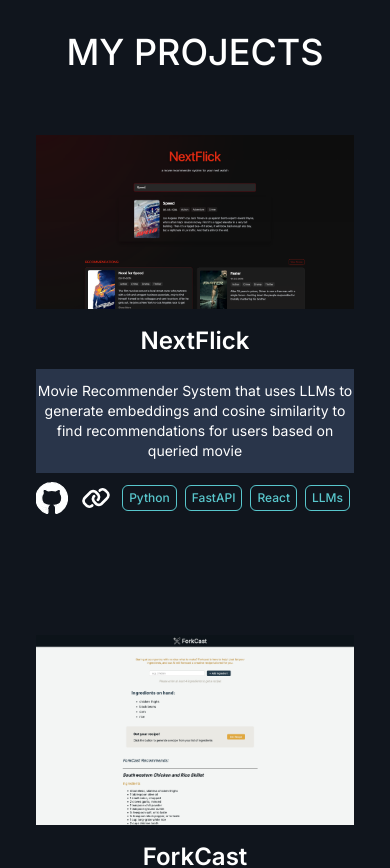
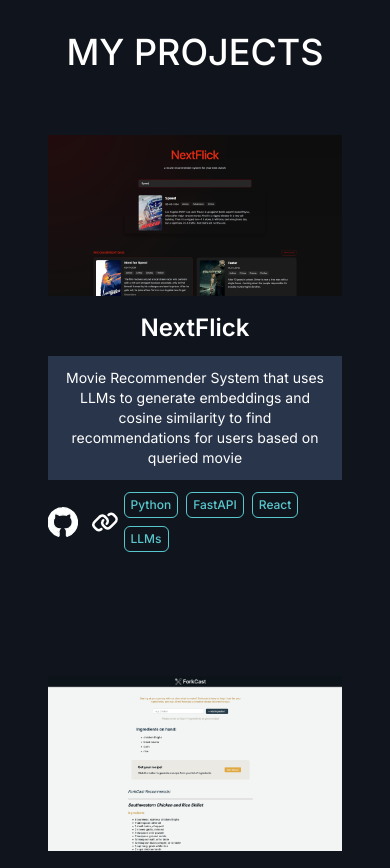
Before and after one commit to sophiietran/portfolio-website, a React (Vite) app: page / in a window 390 px wide. Shown: the part 3000-3868 px from the top of the page. Built offline with nearby package versions, Linux system fonts and the light colour scheme.

Commit message:
mobile responsiveness fix

```diff
--- a/src/components/ProjectCard.jsx
+++ b/src/components/ProjectCard.jsx
@@ -7,13 +7,13 @@ export default function ProjectCard(props) {
   return (
     <div
       ref={ref}
-      className={`group flex flex-col lg:w-full lg:flex-row lg:gap-5 items-center lg:items-start
+      className={`group flex flex-col mx-3 lg:mx-0 lg:w-full lg:flex-row lg:gap-5 items-center lg:items-start
         transition-all duration-700 ease-out
         ${inView ? "opacity-100 translate-x-0" : `opacity-0 ${props.reverse ? "translate-x-24" : "-translate-x-24"}`}
         ${props.reverse ? "lg:flex-row-reverse" : "lg:flex-row"}`}
     >
       {/* Image */}
-      <div className="relative w-full lg:w-145 lg:h-90 shrink-0">
+      <div className="relative w-full md:max-w-2xl lg:w-145 lg:h-90 shrink-0">
         <img
           src={props.img}
           alt={`${props.title} screenshot`}
@@ -22,7 +22,7 @@ export default function ProjectCard(props) {
       </div>
 
       {/* Content */}
-      <div className="flex flex-col text-center">
+      <div className="flex flex-col text-center md:max-w-xl">
         <h1
           className={`font-semibold text-2xl ${props.reverse ? "lg:text-left" : "lg:text-right"} pt-4 pb-3 lg:pt-15`}
         >
@@ -30,7 +30,7 @@ export default function ProjectCard(props) {
         </h1>
 
         <div
-          className={`bg-[#29354a] text-sm py-3 lg:px-5 text-center ${props.reverse ? "lg:text-left lg:-mr-14 z-10" : "lg:text-right lg:-ml-14 z-10"}`}
+          className={`bg-[#29354a] text-sm p-3 lg:px-5 text-center ${props.reverse ? "lg:text-left lg:-mr-14 z-10" : "lg:text-right lg:-ml-14 z-10"}`}
         >
           {props.desc}
         </div>
```
